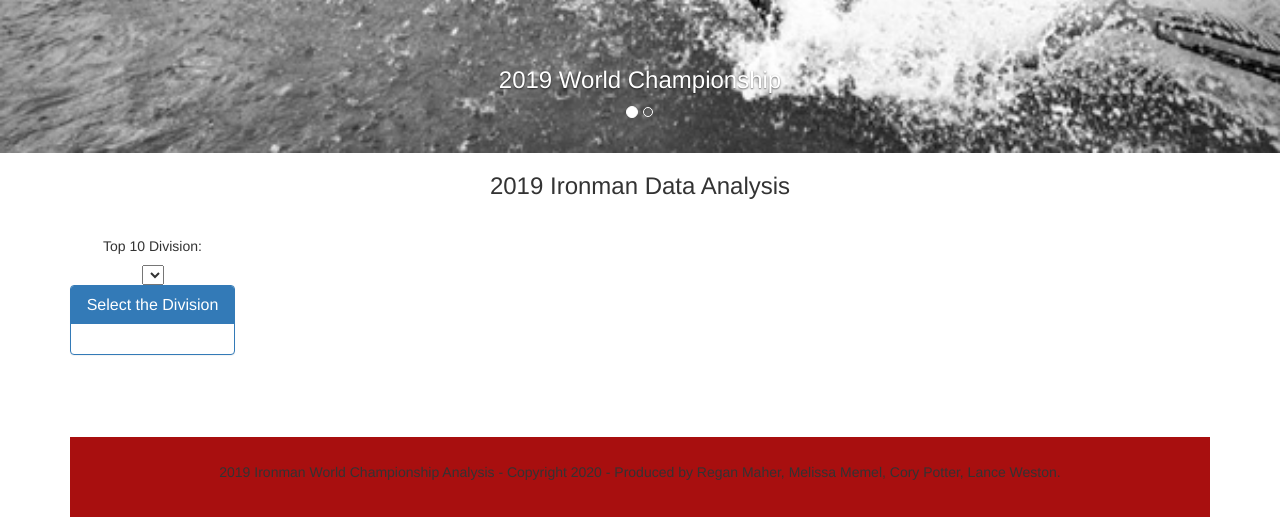
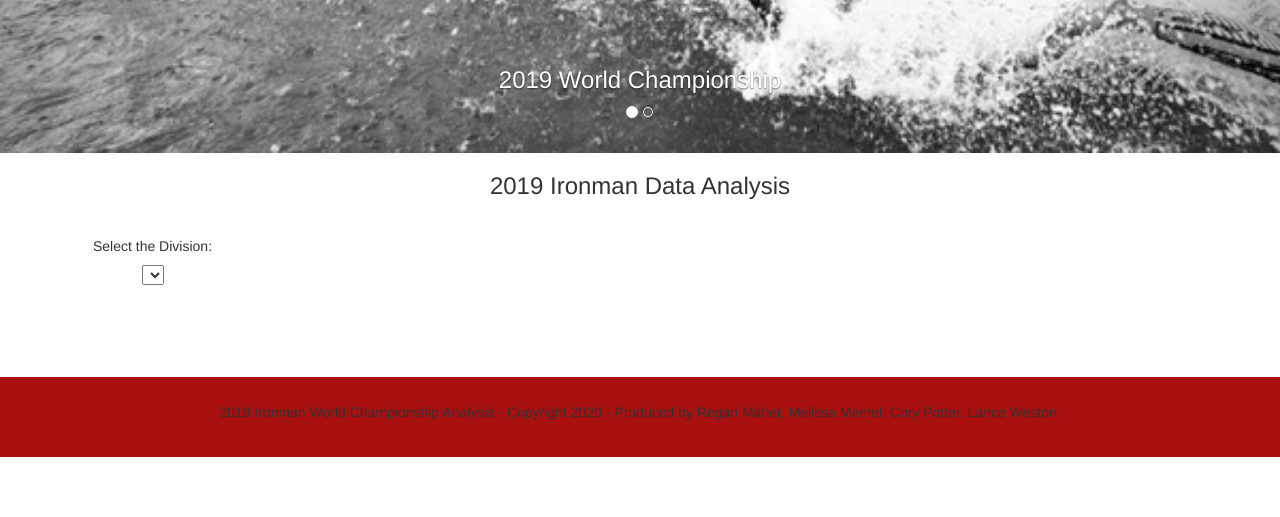
Before and after one commit to rmaher314/Project2, a Flask app: page / in a window 1280 px wide. Shown: the part 620-1137 px from the top of the page. After the commit the page ends 1077 px from the top, so only its background shows below. Run offline with Flask 2, Linux system fonts and the light colour scheme; data comes from the database, SQL or seed files in the repository; lists and menus that the app fills with data are empty; some libraries are stand-ins or nearby versions.

Commit message:
Got the HTML relinked using the refernece links.

```diff
--- a/templates/index.html
+++ b/templates/index.html
@@ -49,8 +49,8 @@
     <!-- Wrapper for slides -->
     <div class="carousel-inner" role="listbox">
       <div class="item active">
-        <img src="/Images/EventImage.jpg" alt="HawaiiImage">
-         <!--link rel="stylesheet" href="{{ url_for('static', filename='/Image/EventImage.jpg') }}"-->
+        <!--<img src="/Images/EventImage.jpg" alt="HawaiiImage">-->
+        <img src="{{ url_for('static', filename='/Images/EventImage.jpg') }}">
         <div class="carousel-caption">
           <h3>2019 World Championship</h3>
           <!--<p>Money Money.</p>-->
@@ -58,7 +58,8 @@
       </div>
 
       <div class="item">
-        <img src="/Images/event2.jpg" alt="Image">
+        <!--<img src="/Images/event2.jpg" alt="Image">-->
+        <img src="{{ url_for('static', filename='/Images/event2.jpg') }}">
         <div class="carousel-caption">
           <h3>Swim Bike Run</h3>
           <!--<p>Lorem ipsum...</p>-->
@@ -82,13 +83,13 @@
   <div class="row">
     <div class="col-md-2">
       <div class="division_selection">
-        <h5>Top 10 Division:</h5>
+        <h5>Select the Division:</h5>
         <select id="selDataset"></select>
       </div>
-      <div class="panel panel-primary">
+      <!-- <div class="panel panel-primary">
         <div class="panel-heading">
           <h3 class="panel-title">Select the Division</h3>
-        </div>
+        </div> -->
         <div id="division" class="panel-body"></div>
       </div>
     </div>
```
